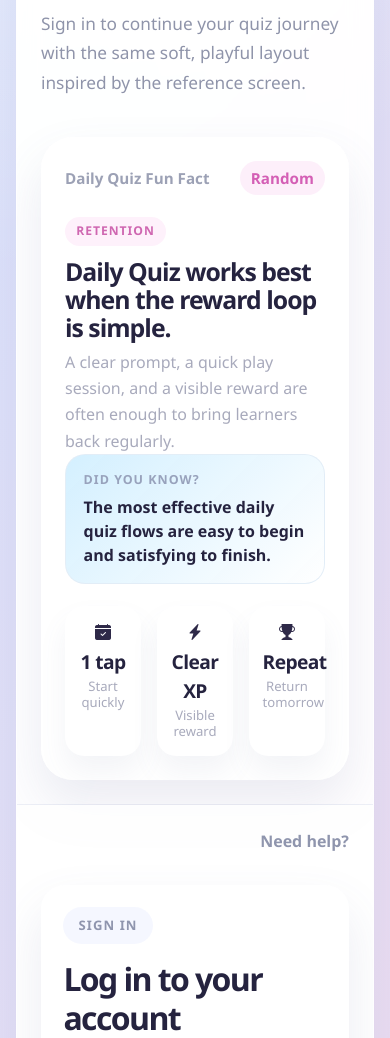
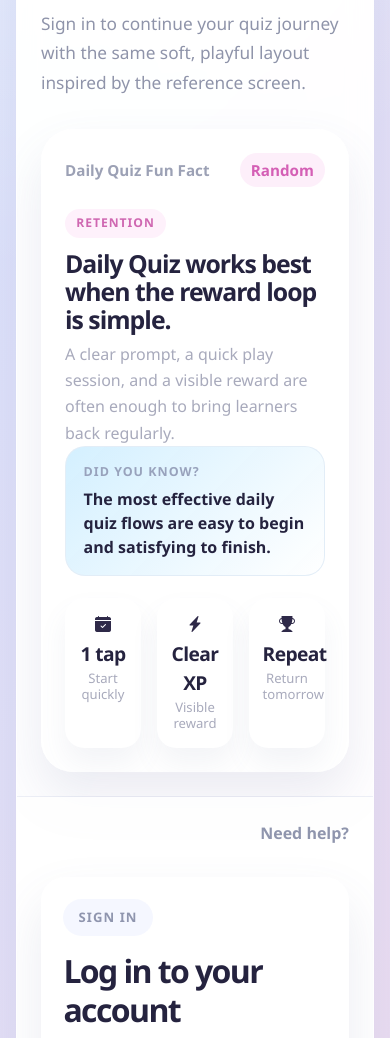
Before and after one commit to krsagn/agile-web-dev, a Flask app: page /login in a window 390 px wide. Shown: the part 337-1375 px from the top of the page. Run offline with Flask 3, Linux system fonts and the light colour scheme.

Commit message:
Update login page styles for fact card layout and responsiveness

```diff
--- a/app/static/css/login.css
+++ b/app/static/css/login.css
@@ -163,6 +163,9 @@ body {
 }
 
 .fact-card {
+  max-width: 540px;
+  margin: 2.5rem 3rem 0 auto;
+  padding: 2.4rem;
   overflow: hidden;
 }
 
@@ -633,6 +636,11 @@ body {
   .login-card {
     margin: 2rem auto 0;
   }
+
+  .fact-card {
+    margin: 2rem auto 0;
+    padding: 1.5rem;
+  }
 }
 
 @media (max-width: 767.98px) {
--- a/app/templates/login.html
+++ b/app/templates/login.html
@@ -47,7 +47,7 @@
                   </p>
                 </div>
 
-                <div class="preview-card fact-card">
+                <div class="preview-card fact-card w-100">
                   <div class="preview-header">
                     <span>Daily Quiz Fun Fact</span>
                     <span class="preview-pill">Random</span>
```
